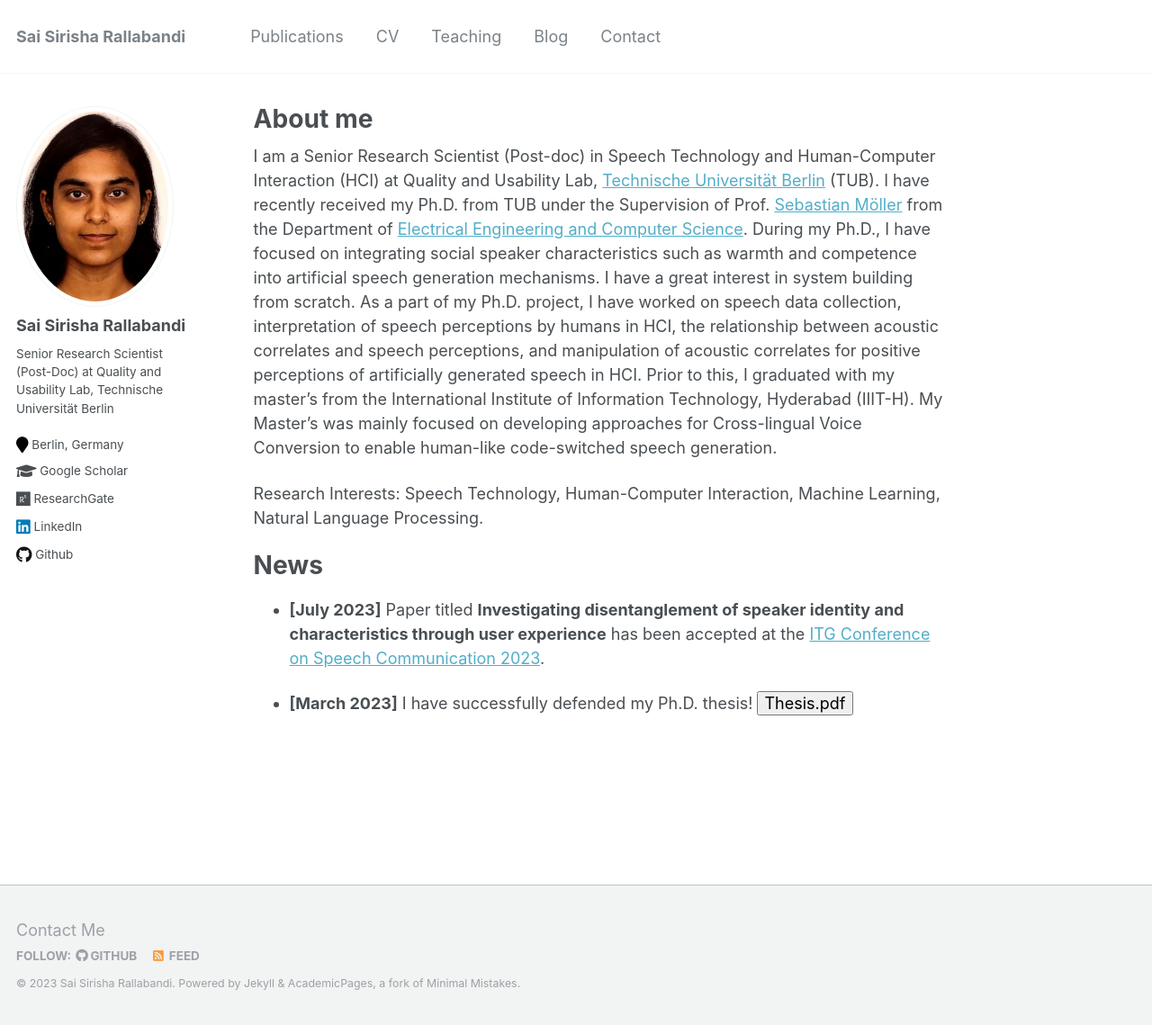
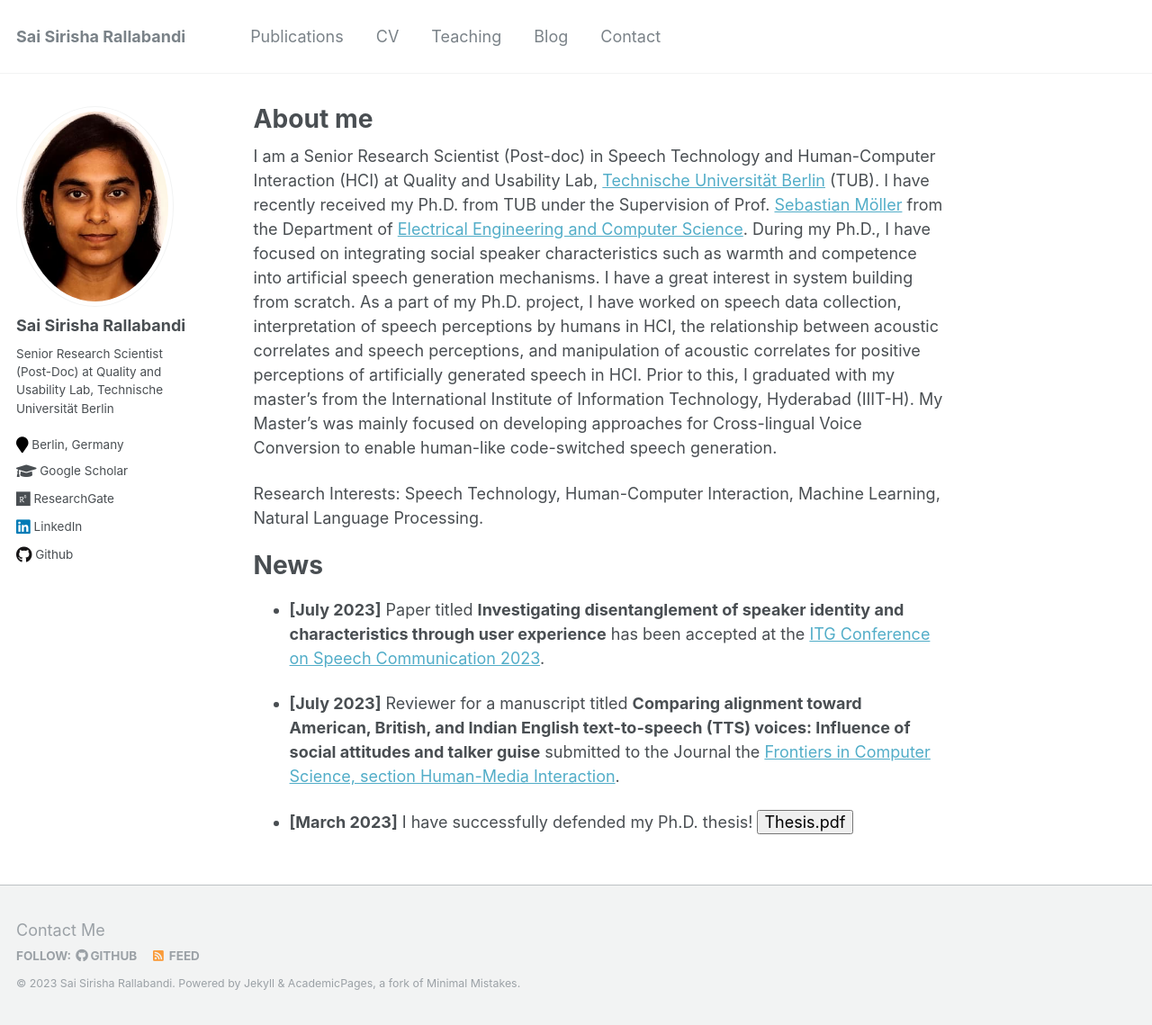
Before and after one commit to SaiSirishaR/saisirishar.github.io, a Jekyll site: the page built from _pages/about.md, in a window 1280 px wide and 1139 px high. Shown: the whole window at 90% size. Built offline with Jekyll 4.4.1, drawn with Linux system fonts in a browser that asks for light colours.

Commit message:
Update about.md

```diff
--- a/_pages/about.md
+++ b/_pages/about.md
@@ -22,4 +22,6 @@ News
 - **[July 2023]** Paper titled **Investigating disentanglement of speaker identity and characteristics through
 user experience** has been accepted at the [ITG Conference on Speech Communication 2023](https://www.iks.rwth-aachen.de/institut/veranstaltungen/itg-conference-on-speech-communication-2023/).
 
+- **[July 2023]** Reviewer for a manuscript titled **Comparing alignment toward American, British, and Indian English text-to-speech (TTS) voices: Influence of social attitudes and talker guise** submitted to the Journal the [Frontiers in Computer Science, section Human-Media Interaction](https://www.frontiersin.org/articles/10.3389/fcomp.2023.1204211/full?&utm_source=Email_to_rerev_&utm_medium=Email&utm_content=T1_11.5e5_reviewer&utm_campaign=Email_publication&journalName=Frontiers_in_Computer_Science&id=1204211).
+
 - **[March 2023]** I have successfully defended my Ph.D. thesis! <button onclick="window.location.href='https://depositonce.tu-berlin.de/items/2c087d55-f28f-4f8b-a6ac-eb89032aaedf';">Thesis.pdf</button>
```
